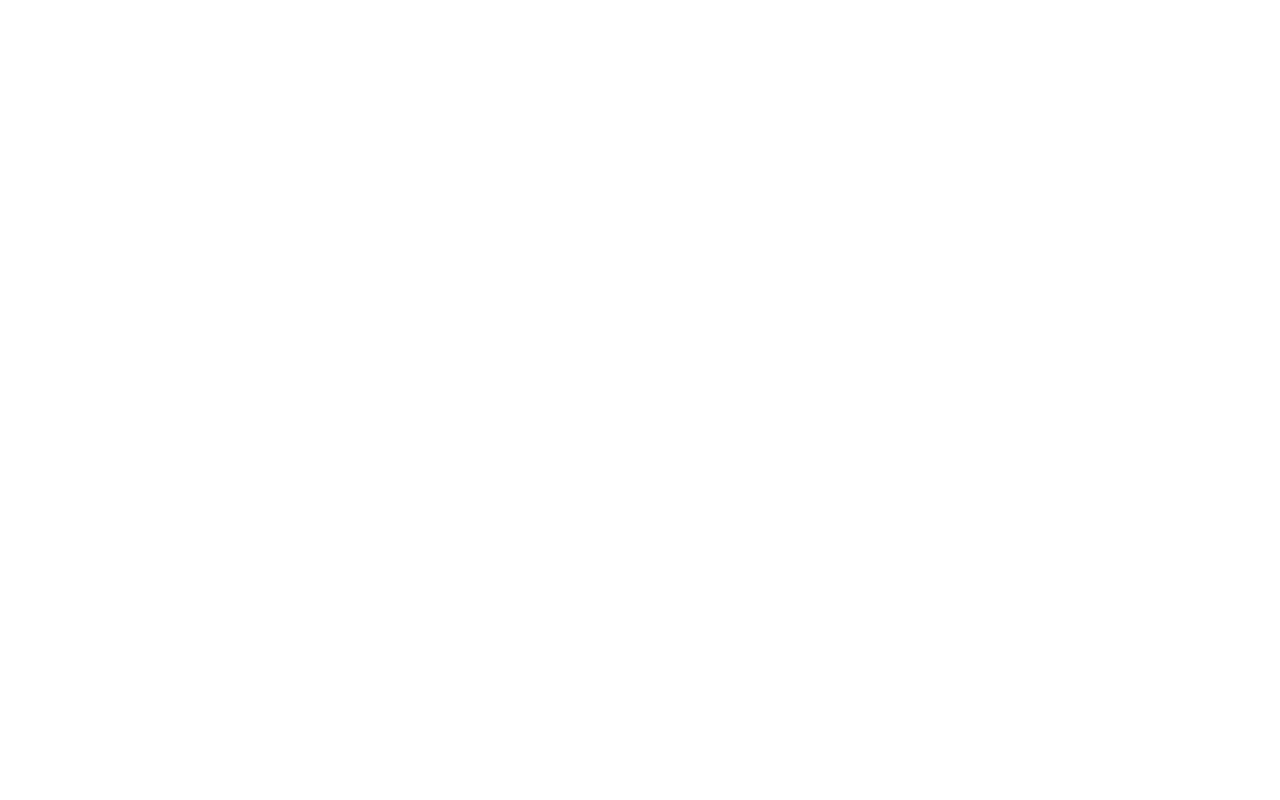
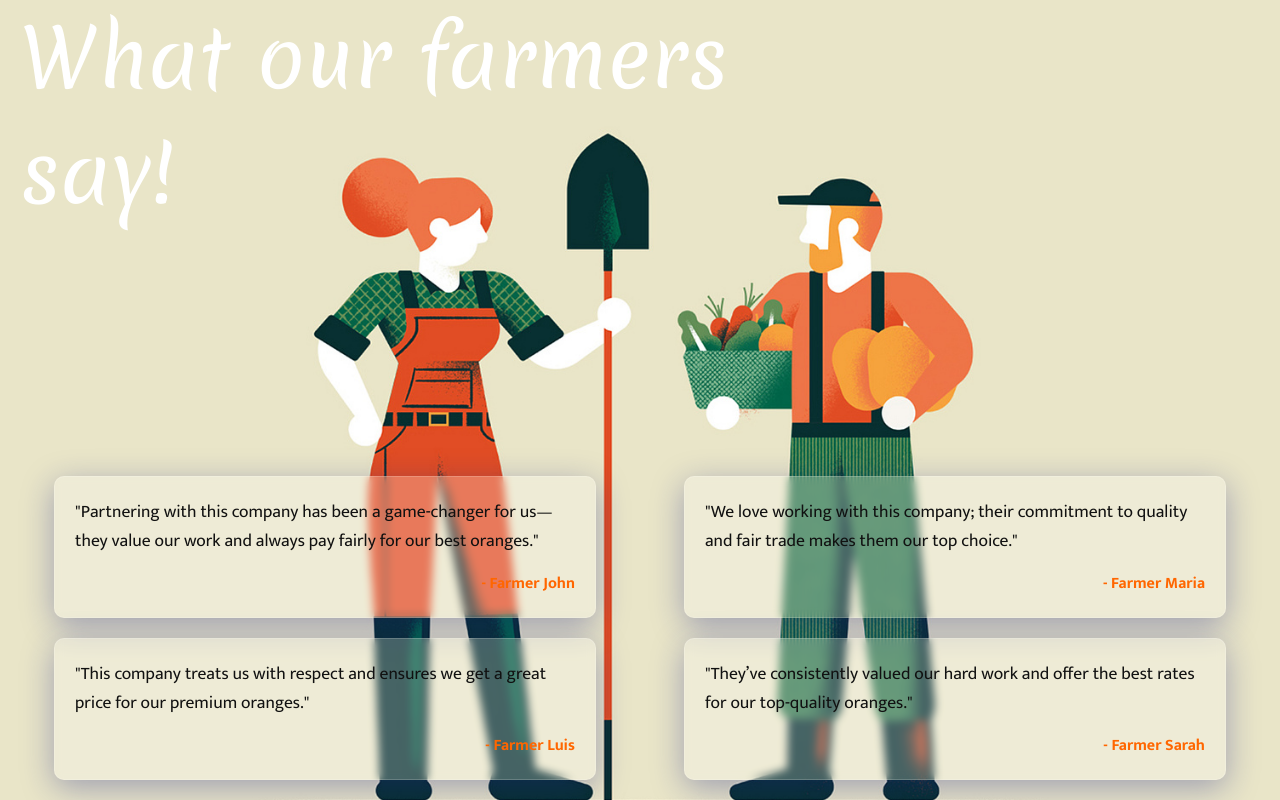
Before and after one commit to HeatherLead/webdev5, a plain HTML site: page farmer.html in a window 1280 px wide. Drawn offline with nearby package versions, Linux system fonts and the light colour scheme.

Commit message:
aboutChange

```diff
--- a/farmer.html
+++ b/farmer.html
@@ -22,5 +22,42 @@
     />
     <script src="./index.js" defer></script>
   </head>
-  <body></body>
+  <body>
+    <div class="container">
+      <h1 class="title">What our farmers say!</h1>
+      <div class="reviews">
+        <div class="review">
+          <p>
+            "Partnering with this company has been a game-changer for us—they
+            value our work and always pay fairly for our best oranges."
+          </p>
+          <span class="farmer-name">- Farmer John</span>
+        </div>
+
+        <div class="review">
+          <p>
+            "We love working with this company; their commitment to quality and
+            fair trade makes them our top choice."
+          </p>
+          <span class="farmer-name">- Farmer Maria</span>
+        </div>
+
+        <div class="review">
+          <p>
+            "This company treats us with respect and ensures we get a great
+            price for our premium oranges."
+          </p>
+          <span class="farmer-name">- Farmer Luis</span>
+        </div>
+
+        <div class="review">
+          <p>
+            "They’ve consistently valued our hard work and offer the best rates
+            for our top-quality oranges."
+          </p>
+          <span class="farmer-name">- Farmer Sarah</span>
+        </div>
+      </div>
+    </div>
+  </body>
 </html>
--- a/styles.css
+++ b/styles.css
@@ -157,7 +157,6 @@ nav {
 }
 .thirdContainer {
   width: 100%;
-  height: 100vh;
   background: rgb(255, 227, 204);
   background: radial-gradient(
     circle,
@@ -182,6 +181,7 @@ nav {
   align-items: center;
   overflow: hidden;
   gap: 80px;
+  flex-wrap: wrap;
 }
 .staggerContent {
   opacity: 0;
@@ -206,7 +206,7 @@ nav {
   font-size: 20px;
 }
 .staggerContainer {
-  width: 20vw;
+  width: 300px;
 }
 .buttonHolder {
   width: 40px;
--- a/styles/about.css
+++ b/styles/about.css
@@ -5,7 +5,7 @@ body {
   font-family: "Mukta", sans-serif;
   font-weight: 400;
   font-style: normal;
-  background: #568203;
+  background: #228b22;
 
   color: white;
 }
--- a/styles/farmer.css
+++ b/styles/farmer.css
@@ -1,16 +1,66 @@
 * {
   margin: 0;
   padding: 0;
-  box-sizing: border-box;
-  font-family: "Poppins", sans-serif;
+  font-family: "Mukta", sans-serif;
+  font-weight: 400;
+  font-style: normal;
 }
 
 body {
-  background: rgb(255, 227, 204);
-  background: radial-gradient(
-    circle,
-    rgb(252 178 42) 0%,
-    rgba(254, 108, 0, 1) 100%
-  );
   color: #111;
+  overflow-x: hidden;
 }
+
+.container {
+  width: 100%;
+  height: 100vh;
+  background: url("/assets/farmersCover.jpg");
+  background-size: cover;
+  position: relative;
+}
+
+.title {
+  font-family: "Merienda", cursive;
+  font-optical-sizing: auto;
+  font-weight: 400;
+  font-style: normal;
+  font-size: 5em;
+  max-width: 800px;
+  margin-left: 20px;
+  color: white;
+}
+.reviews {
+  display: flex;
+  flex-wrap: wrap;
+  justify-content: space-around;
+  gap: 20px;
+  padding: 20px;
+  position: absolute;
+  bottom: 0;
+}
+
+.review {
+  flex: 1 1 45%;
+  padding: 20px;
+  min-width: 250px;
+  max-width: 500px;
+  background: rgba(255, 255, 255, 0.25);
+  box-shadow: 0 8px 32px 0 rgba(31, 38, 135, 0.37);
+  backdrop-filter: blur(4px);
+  -webkit-backdrop-filter: blur(4px);
+  border-radius: 10px;
+  border: 1px solid rgba(255, 255, 255, 0.18);
+}
+
+.review p {
+  margin: 0 0 10px 0;
+  font-size: 1.1em;
+}
+
+.farmer-name {
+  display: block;
+  text-align: right;
+  font-weight: bold;
+  margin-top: 15px;
+  color: #ff6600;
+}
```
Also changed, not shown: index.html (+1 -1 lines).
